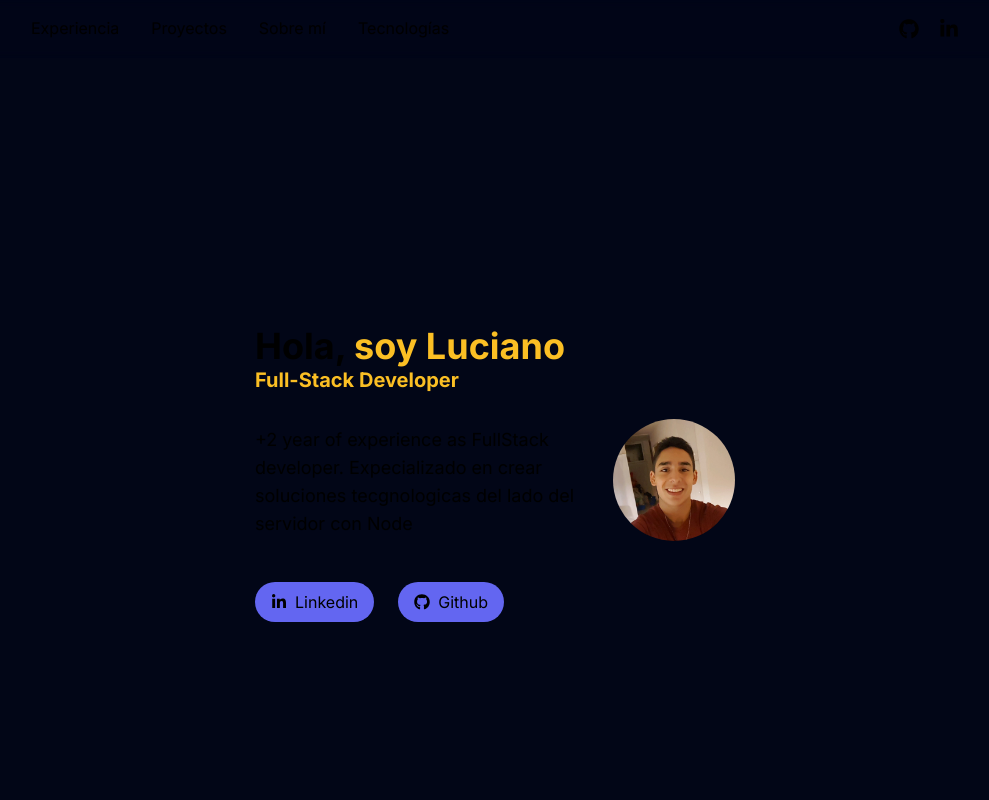
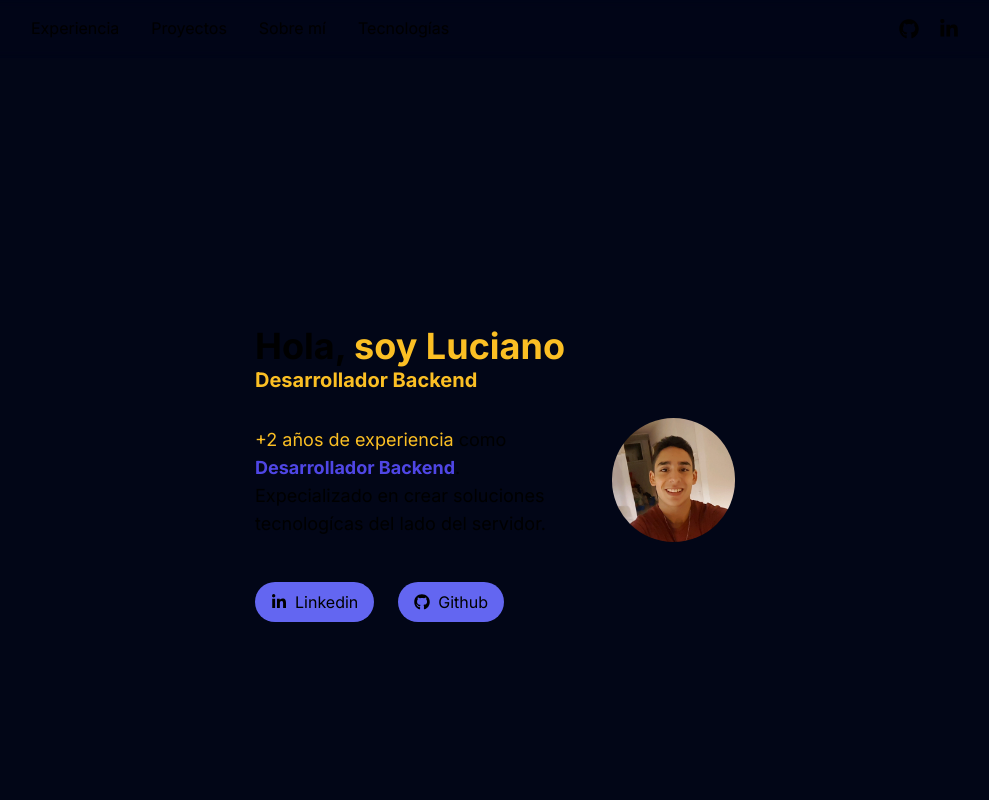
Before and after one commit to lucianoleyriaa/portfolio, a Next.js app: page / in a window 1280 px wide. Shown: the top 800 px of the page, without its empty margins (145-1134 px from the left). Built offline with nearby package versions, Linux system fonts and the light colour scheme.

Commit message:
Improve presentation and about me

```diff
--- a/src/components/AboutMe.tsx
+++ b/src/components/AboutMe.tsx
@@ -19,14 +19,14 @@ export const AboutMe = () => {
 
         <div className='px-4 md:px-20 text-gray-400 text-sm md:text-base'>
           <p className='my-4'>
-            Hola &#128075;, soy <span className='text-amber-400 font-bold'>Luciano Leyria</span>, desarrollador full stack. Inicie en el mundo del software en 2019 cuando comenzó estudiar
+            Hola &#128075;, soy <span className='text-amber-400 font-bold'>Luciano Leyria</span>, desarrollador backend. Inicie en el mundo del software en 2019 cuando comenzó estudiar
             <span className='text-indigo-600 font-bold'> analista en sistemas 💻</span>. Actualmente me encuentro trabajando como desarrollador fullstack en un empresa dentro del campo
             del marketing.
           </p>
 
           <p className='my-4'>
             En estos 2 años, he trabajado principalmente como <span className='text-indigo-600 font-bold'>desarrollador backend en Node y PHP</span>, pero también he realizado diferentes tareas de
-            frontend utilizando <span className='text-indigo-600 font-bold'>Angular</span>. Por otra parte, he realizado tareas de <span className='text-amber-400 font-bold'>mantenimientos y
+            frontend utilizando <span className='text-indigo-600 font-bold'>Angular</span>. Por otra parte, he realizado tareas de <span className='text-amber-400 font-bold'>mantenimiento y
             actualización de servidores</span> basados en linux.
           </p>
 
--- a/src/components/Presentation.tsx
+++ b/src/components/Presentation.tsx
@@ -9,11 +9,11 @@ export const Presentation = () => {
 
         <div className='flex flex-col items-start'>
           <h1 className='text-2xl md:text-4xl font-bold'>Hola, <span className='text-amber-400'>soy Luciano</span></h1>
-          <p className='text-sm md:text-xl font-bold text-amber-400'>Full-Stack Developer</p>
+          <p className='text-sm md:text-xl font-bold text-amber-400'>Desarrollador Backend</p>
         </div>
 
         <div className='text-sm md:text-lg'>
-          <p>+2 year of experience as FullStack developer. Expecializado en crear soluciones tecgnologicas del lado del servidor con Node</p>
+          <p><span className='text-amber-400 text-bold'>+2 años de experiencia</span> como <span className='text-indigo-600 font-bold'>Desarrollador Backend</span>. Expecializado en crear soluciones tecnologícas del lado del servidor.</p>
         </div>
 
         <div className='my-1 md:my-3 flex items-center gap-1 md:gap-2'>
```
